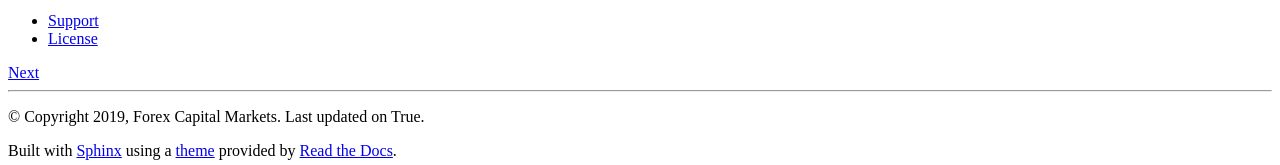
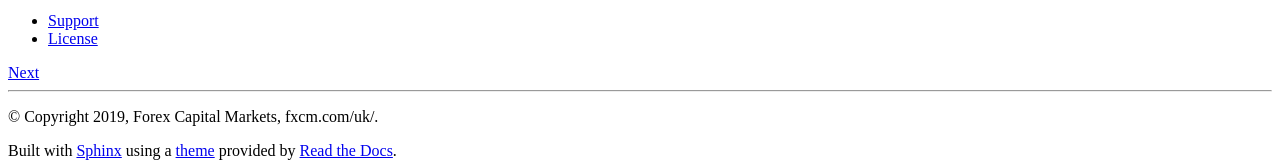
Before and after one commit to fxcm-mroman/FXCM-API, a Sphinx documentation site: the page built from docs/index.rst, in a window 1280 px wide and 900 px high, scrolled down 4298 px. Shown: the part 732-897 px from the top of the window. Built offline with Sphinx 7.4.7 and the Read the Docs theme 2.0.0, drawn with Linux system fonts in a browser that asks for light colours.

Commit message:
Edited conf.py

```diff
--- a/docs/conf.py
+++ b/docs/conf.py
@@ -20,7 +20,7 @@ sys.path.insert(0, os.path.abspath('.'))
 # -- Project information -----------------------------------------------------
 
 project = 'FXCM API Developer Documentation'
-copyright = '2019, Forex Capital Markets'
+copyright = '2019, Forex Capital Markets, fxcm.com/uk/'
 author = 'Forex Capital Markets'
 
 # The short X.Y version
@@ -138,7 +138,7 @@ html_show_sourcelink = False
 
 html_context = {
 "display_github": False, # Add 'Edit on Github' link instead of 'View page source'
-"last_updated": True,
+#"last_updated": True,
 "commit": False,
 "css_files": ['_static/css/custom.css'],
 }
```
Also changed, not shown: 17 other files.
